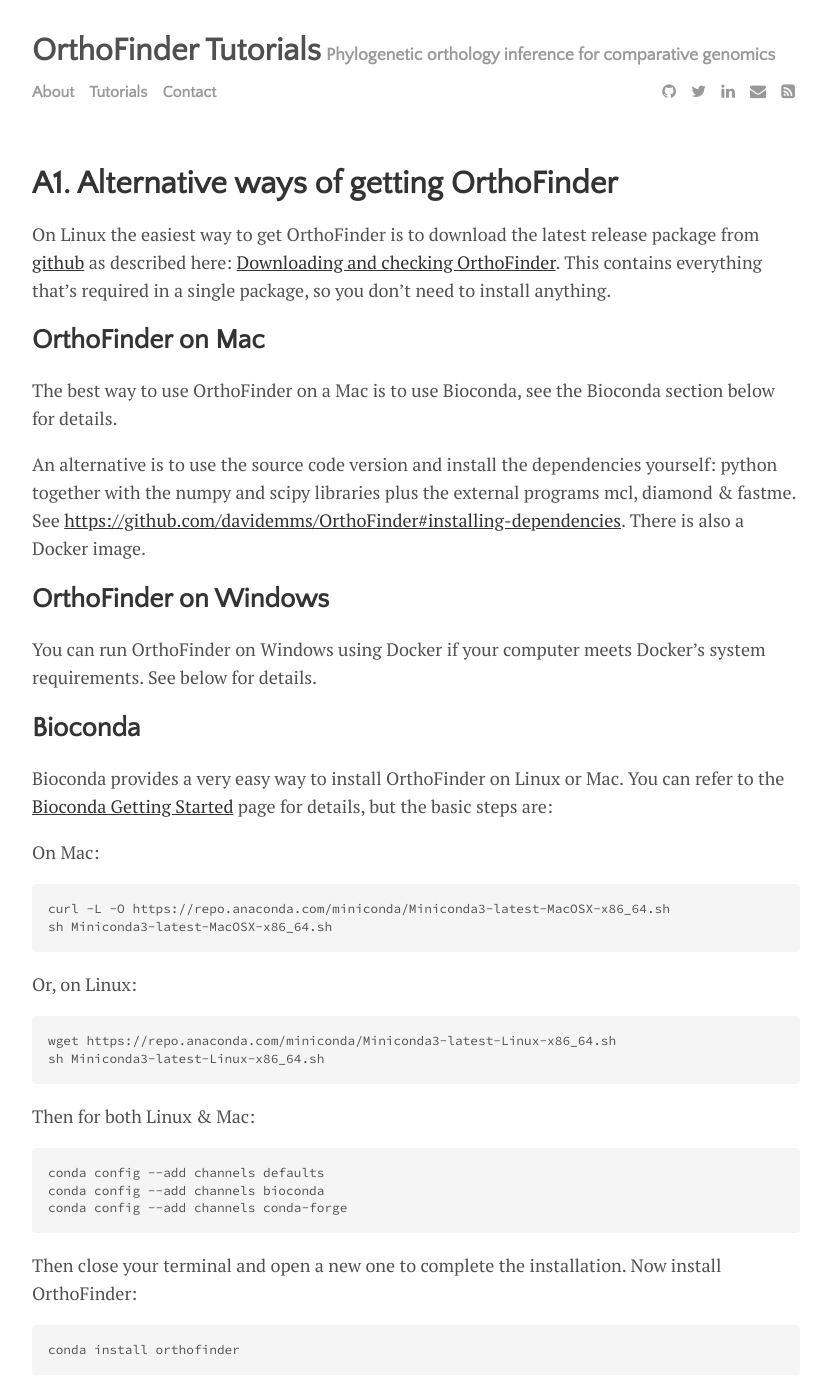
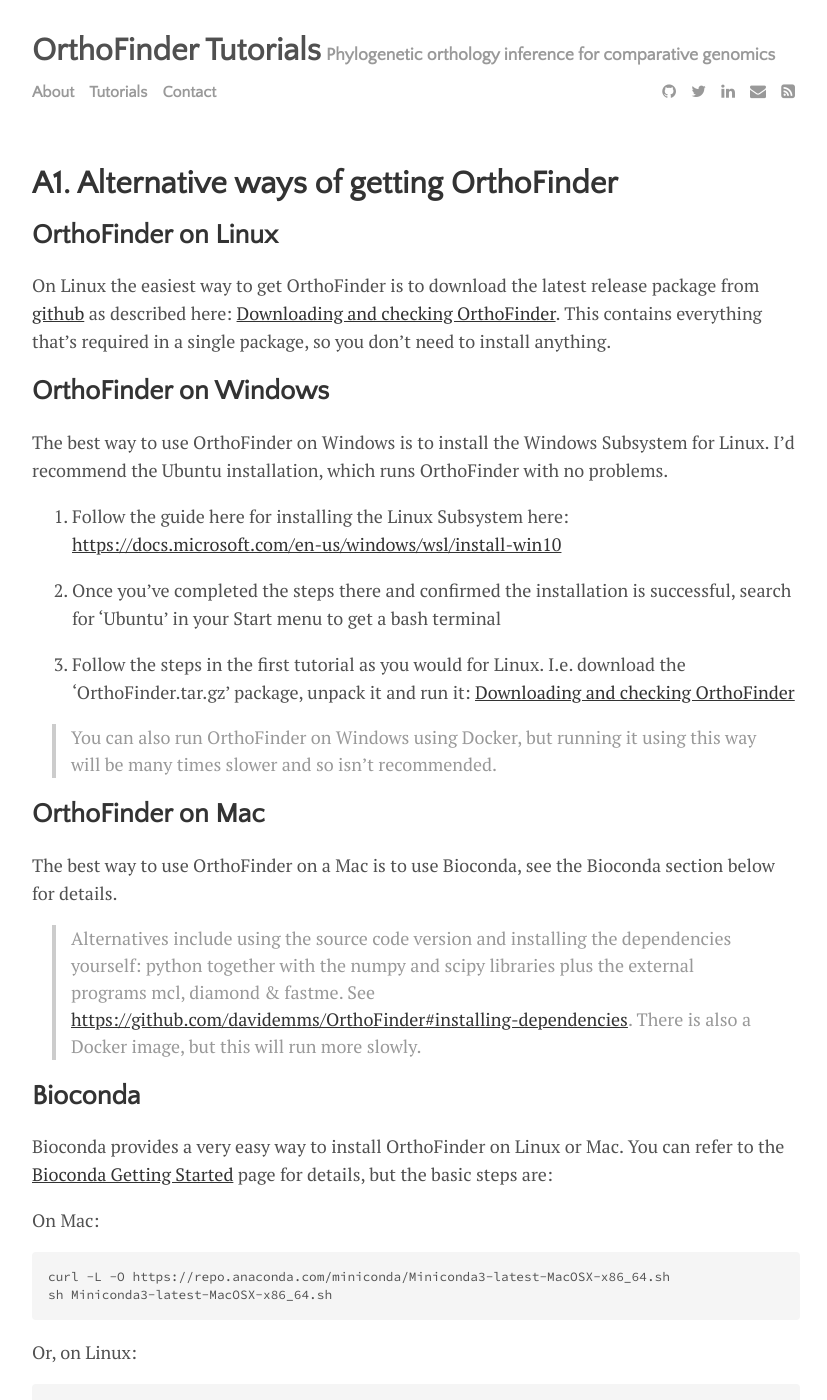
Before and after one commit to olgaemms/davidemms.github.io, a Jekyll site: the page built from _posts/2019-10-19-alternative-ways-of-getting-OrthoFinder.md, in a window 1280 px wide and 1400 px high. Shown: the whole window, without its empty margins (224-1051 px from the left). Built offline with Jekyll 4.4.1, drawn with Linux system fonts in a browser that asks for light colours; some of the changed text lies outside the part shown.

Commit message:
For Windows recommend Windows Susbsytem for Linux

```diff
--- a/_posts/2019-10-19-alternative-ways-of-getting-OrthoFinder.md
+++ b/_posts/2019-10-19-alternative-ways-of-getting-OrthoFinder.md
@@ -7,17 +7,28 @@ tags: [documentation]
 post_type: supplementary
 ---
 
+## OrthoFinder on Linux
+
 On Linux the easiest way to get OrthoFinder is to download the latest release package from [github](https://github.com/davidemms/OrthoFinder/releases) as described here: [Downloading and checking OrthoFinder]({% post_url 2019-09-18-downloading-and-checking-orthofinder %}). This contains everything that's required in a single package, so you don't need to install anything.
+
+## OrthoFinder on Windows
+
+The best way to use OrthoFinder on Windows is to install the Windows Subsystem for Linux. I'd recommend the Ubuntu installation, which runs OrthoFinder with no problems.
+
+1. Follow the guide here for installing the Linux Subsystem here: <https://docs.microsoft.com/en-us/windows/wsl/install-win10>
+
+2. Once you've completed the steps there and confirmed the installation is successful, search for 'Ubuntu' in your Start menu to get a bash terminal
+
+3. Follow the steps in the first tutorial as you would for Linux. I.e. download the 'OrthoFinder.tar.gz' package, unpack it and run it:
+[Downloading and checking OrthoFinder]({% post_url 2019-09-18-downloading-and-checking-orthofinder %})
+
+> You can also run OrthoFinder on Windows using Docker, but running it using this way will be many times slower and so isn't recommended.
 
 ## OrthoFinder on Mac
 
 The best way to use OrthoFinder on a Mac is to use Bioconda, see the Bioconda section below for details.
 
-An alternative is to use the source code version and install the dependencies yourself: python together with the numpy and scipy libraries plus the external programs mcl, diamond & fastme. See <https://github.com/davidemms/OrthoFinder#installing-dependencies>. There is also a Docker image.
-
-## OrthoFinder on Windows
-
-You can run OrthoFinder on Windows using Docker if your computer meets Docker's system requirements. See below for details.
+> Alternatives include using the source code version and installing the dependencies yourself: python together with the numpy and scipy libraries plus the external programs mcl, diamond & fastme. See <https://github.com/davidemms/OrthoFinder#installing-dependencies>. There is also a Docker image, but this will run more slowly.
 
 ## Bioconda
 Bioconda provides a very easy way to install OrthoFinder on Linux or Mac. You can refer to the [Bioconda Getting Started](https://bioconda.github.io/user/install.html) page for details, but the basic steps are:
@@ -63,7 +74,7 @@ You can also just use the standard python version, **OrthoFinder_source.tar.gz**
 
 
 ## Docker
-OrthoFinder is available on Docker: [davidemms/orthofinder](https://hub.docker.com/r/davidemms/orthofinder) thanks to Thomas Roder & Monjeaud Cyril for their work on this.
+OrthoFinder is available on Docker: [davidemms/orthofinder](https://hub.docker.com/r/davidemms/orthofinder) thanks to Thomas Roder & Monjeaud Cyril for their work on this. Running OrthoFinder via Docker is likely to be **many times slower** than it would be running directly on a linux server or using the Windows Subsystem for Linux, so those approaches are generally recommended instead.
 
 To install Docker, follow the instructions here: <https://docs.docker.com/install/>
 
@@ -104,8 +115,6 @@ docker run --ulimit nofile=1000000:1000000 -it --rm -v C:\Users\dops0000\orthofi
 
 8. You can now use the same command to call OrthoFinder on your own input folder of proteomes. See the other tutorials for further guidance.
 
-    > Running OrthoFinder via Docker is likely to be less quick than it would be running directly on a linux server but should be ok for running smaller analyses.
-
 ## Installing OrthoFinder
 OrthoFinder doesn't need to be installed, you can just call it from where you downloaded it. If you do want to install it somewhere, you will need to include the config.json file in the directory containing orthofinder or in the "source_of" directory if using the source code version.
 
```
Also changed, not shown: _posts/2019-09-18-downloading-and-checking-orthofinder.md (+10 -4 lines).
